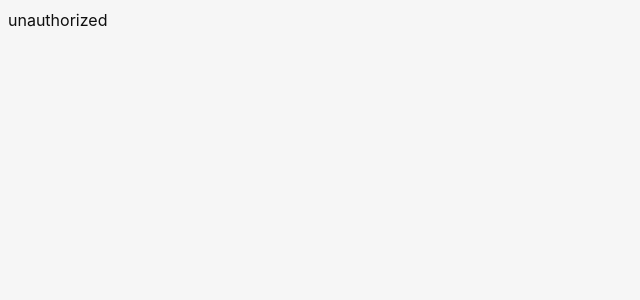
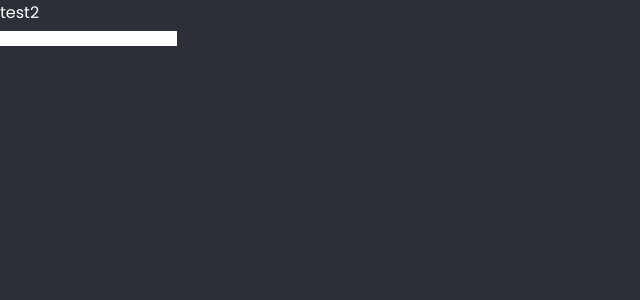
Before and after one commit to PSmigielski/redmine-time-tracker, a React (Vite) app: page /unauthorized in a window 1280 px wide. Shown: the top 300 px of the page, without its empty margins (0-640 px from the left). Built offline with nearby package versions, Linux system fonts and the light colour scheme.

Commit message:
add basic variables and body style

```diff
--- a/index.html
+++ b/index.html
@@ -4,6 +4,9 @@
     <meta charset="UTF-8" />
     <link rel="icon" type="image/svg+xml" href="/vite.svg" />
     <meta name="viewport" content="width=device-width, initial-scale=1.0" />
+    <link rel="preconnect" href="https://fonts.googleapis.com">
+    <link rel="preconnect" href="https://fonts.gstatic.com" crossorigin>
+    <link href="https://fonts.googleapis.com/css2?family=Poppins:ital,wght@0,400;0,500;0,600;1,400;1,500;1,600&display=swap" rel="stylesheet">
     <title>Tauri + React + TS</title>
   </head>
 
--- a/src/Router.tsx
+++ b/src/Router.tsx
@@ -2,14 +2,17 @@ import React from "react";
 import {BrowserRouter, HashRouter, Route, Routes} from "react-router-dom";
 import {AppWrapper} from "./views/AppWrapper";
 import {AuthProvider} from "./context/AuthContext";
+import {UnauthorizedView} from "./views/UnauthorizedView";
 
 export const Router = () => {
     return(
         <BrowserRouter>
             <AuthProvider>
                 <Routes>
-                    <Route path="/" element={<AppWrapper />}></Route>
-                    <Route path="/unauthorized" element={<div>unauthorized</div>}/>
+                    <Route path="/" element={<AppWrapper />}>
+                        <Route path="/app" element={<div>authorized</div>} index/>
+                        <Route path="/unauthorized" element={<UnauthorizedView />}/>
+                    </Route>
                 </Routes>
             </AuthProvider>
         </BrowserRouter>
--- a/src/context/AuthContext.tsx
+++ b/src/context/AuthContext.tsx
@@ -1,8 +1,13 @@
 import React, {PropsWithChildren, useEffect, useState} from "react";
 import * as localforage from "localforage";
-import {redirect, useNavigate} from "react-router-dom";
+import { useNavigate } from "react-router-dom";
 
-export const AuthContext = React.createContext({apiKey: "", isAuthorized:false});
+type AuthContextType = {
+    apiKey: string;
+    isAuthorized:boolean;
+    authorize: (apiKey: string) => Promise<boolean|undefined>;
+}
+
 
 export const AuthProvider = ({children}: PropsWithChildren) => {
     const navigate = useNavigate();
@@ -26,6 +31,7 @@ export const AuthProvider = ({children}: PropsWithChildren) => {
             if(apiKey.length < 40 || apiKey.length > 40) return false;
             await localforage.setItem("apiKey", apiKey);
             setApiKey(apiKey);
+            navigate("/");
         }catch (e){
             console.log(e);
         }
@@ -36,9 +42,14 @@ export const AuthProvider = ({children}: PropsWithChildren) => {
     return (<AuthContext.Provider
         value={{
             apiKey,
-            isAuthorized
+            isAuthorized,
+            authorize
         }}
     >
         {children}
     </AuthContext.Provider>);
 }
+export const AuthContext = React.createContext({
+    apiKey: "",
+    isAuthorized:false,
+} as AuthContextType);
--- a/src/style.css
+++ b/src/style.css
@@ -1,102 +1,21 @@
-:root {
-  font-family: Inter, Avenir, Helvetica, Arial, sans-serif;
-  font-size: 16px;
-  line-height: 24px;
-  font-weight: 400;
-
-  color: #0f0f0f;
-  background-color: #f6f6f6;
-
-  font-synthesis: none;
-  text-rendering: optimizeLegibility;
-  -webkit-font-smoothing: antialiased;
-  -moz-osx-font-smoothing: grayscale;
-  -webkit-text-size-adjust: 100%;
+:root{
+  --secondary: #101010;
+  --active: #BB73D2;
+  --background: #2B3038;
+  --text: #FFFFFF;
+  --issue-new: #66CCFF;
+  --issue-assigned: #F0F3F5;
+  --issue-feedback: #FFA500;
 }
-
-.container {
-  margin: 0;
-  padding-top: 10vh;
-  display: flex;
-  flex-direction: column;
-  justify-content: center;
-  text-align: center;
+*{
+  margin: 0px;
+  padding: 0px;
+  border: 0px;
 }
-
-.logo {
-  height: 6em;
-  padding: 1.5em;
-  will-change: filter;
-  transition: 0.75s;
+body{
+  background: var(--background);
+  color: var(--text);
+  width:100vw;
+  height: 100vh;
+  font-family: 'Poppins', sans-serif;
 }
-
-.logo.tauri:hover {
-  filter: drop-shadow(0 0 2em #24c8db);
-}
-
-.row {
-  display: flex;
-  justify-content: center;
-}
-
-a {
-  font-weight: 500;
-  color: #646cff;
-  text-decoration: inherit;
-}
-
-a:hover {
-  color: #535bf2;
-}
-
-h1 {
-  text-align: center;
-}
-
-input,
-button {
-  border-radius: 8px;
-  border: 1px solid transparent;
-  padding: 0.6em 1.2em;
-  font-size: 1em;
-  font-weight: 500;
-  font-family: inherit;
-  color: #0f0f0f;
-  background-color: #ffffff;
-  transition: border-color 0.25s;
-  box-shadow: 0 2px 2px rgba(0, 0, 0, 0.2);
-}
-
-button {
-  cursor: pointer;
-}
-
-button:hover {
-  border-color: #396cd8;
-}
-
-input,
-button {
-  outline: none;
-}
-
-#greet-input {
-  margin-right: 5px;
-}
-
-@media (prefers-color-scheme: dark) {
-  :root {
-    color: #f6f6f6;
-    background-color: #2f2f2f;
-  }
-
-  a:hover {
-    color: #24c8db;
-  }
-
-  input,
-  button {
-    color: #ffffff;
-    background-color: #0f0f0f98;
-  }
-}
--- /dev/null
+++ b/src/views/UnauthorizedView.tsx
@@ -0,0 +1,11 @@
+import React from "react";
+
+export const UnauthorizedView = () => {
+    return (
+        <div>
+            <form>
+                <input />
+            </form>
+        </div>
+    )
+}
```
